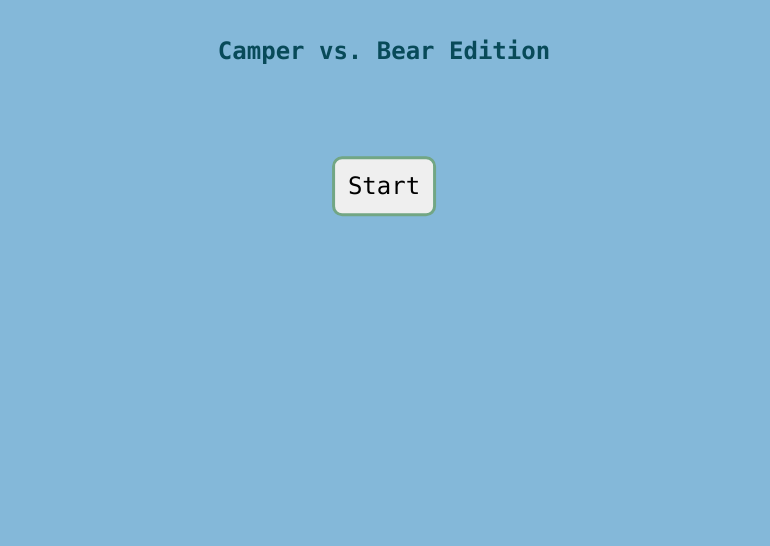
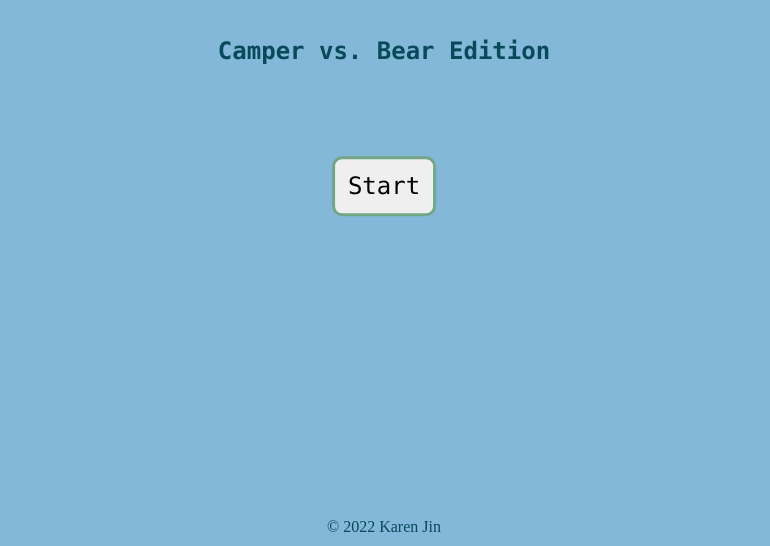
Before and after one commit to jin-karen/rock-paper-scissors, a plain HTML site: page index.html in a window 1280 px wide. Shown: the part 254-800 px from the top of the page, without its empty margins (256-1026 px from the left). Drawn offline with Linux system fonts and the light colour scheme.

Commit message:
added favicon and footer

```diff
--- a/index.html
+++ b/index.html
@@ -2,8 +2,9 @@
 <html>
 <head>
     <meta charset="UTF-8">
-    <title>Page Title</title>
+    <title>Rock Paper Scissors</title>
     <link rel="stylesheet" href="styles.css">
+    <link rel="icon" type="image/x-icon" href="favicon.ico">
 </head>
 <body>
     <audio id="btnSound" src="sound/btnSound.mp3"></audio>
@@ -77,6 +78,7 @@
         </div>
         <button class="playBtn" id="playAgainBtn">Play Again</button>
     </div>
+    <div class="footer">© 2022 Karen Jin</div>
     <script src="gameplay.js"></script>
 </body>
 </html>
--- a/styles.css
+++ b/styles.css
@@ -93,6 +93,14 @@ p{
     width: 100%;
 }
 
+.footer{
+    position: fixed;
+    bottom: 10px;
+    left: 50%;
+    transform: translate(-50%);
+    color: #084A59;
+}
+
 #title{
     position: absolute;
     top: 30%;
```
Also changed, not shown: favicon.ico (added).
